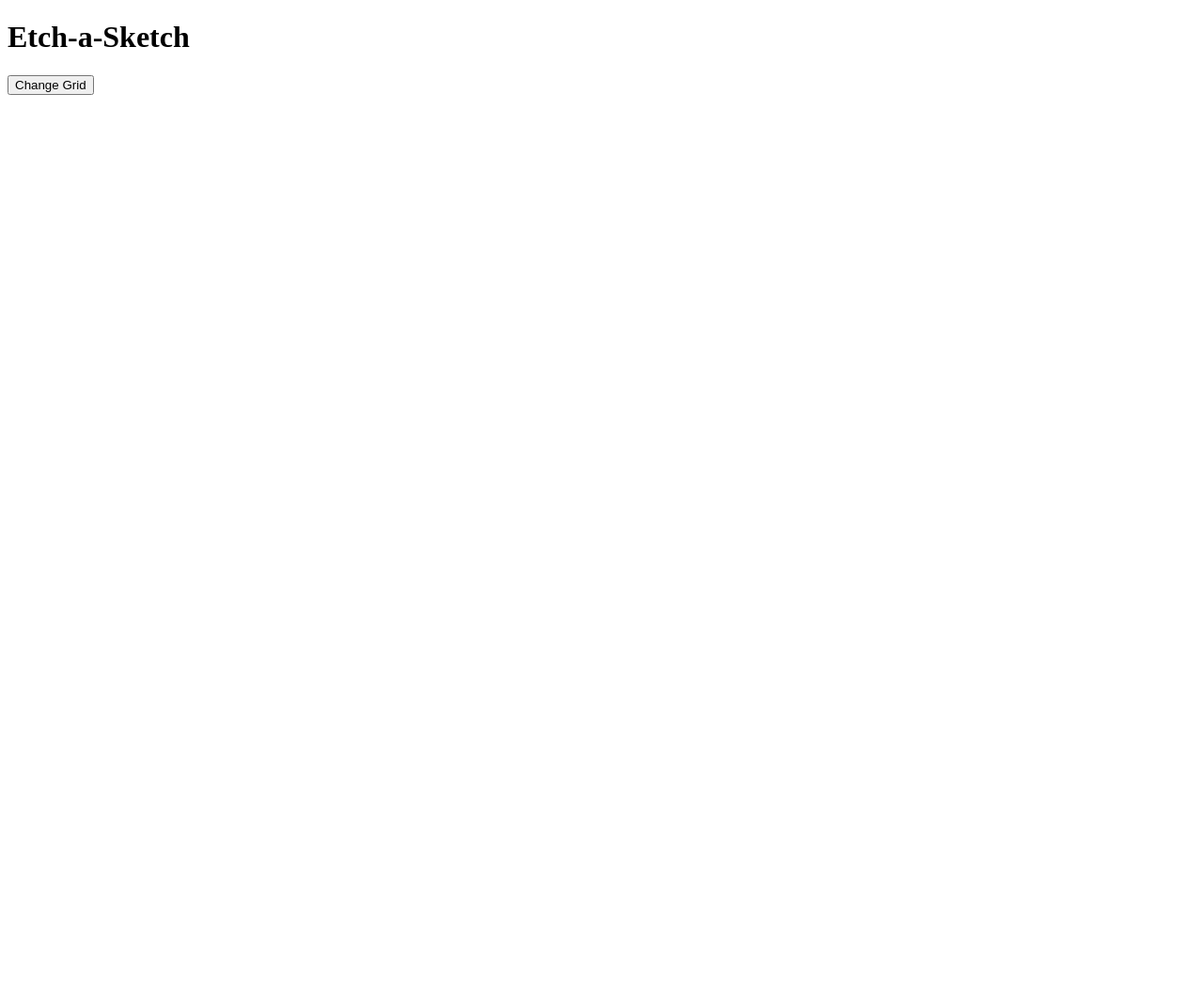
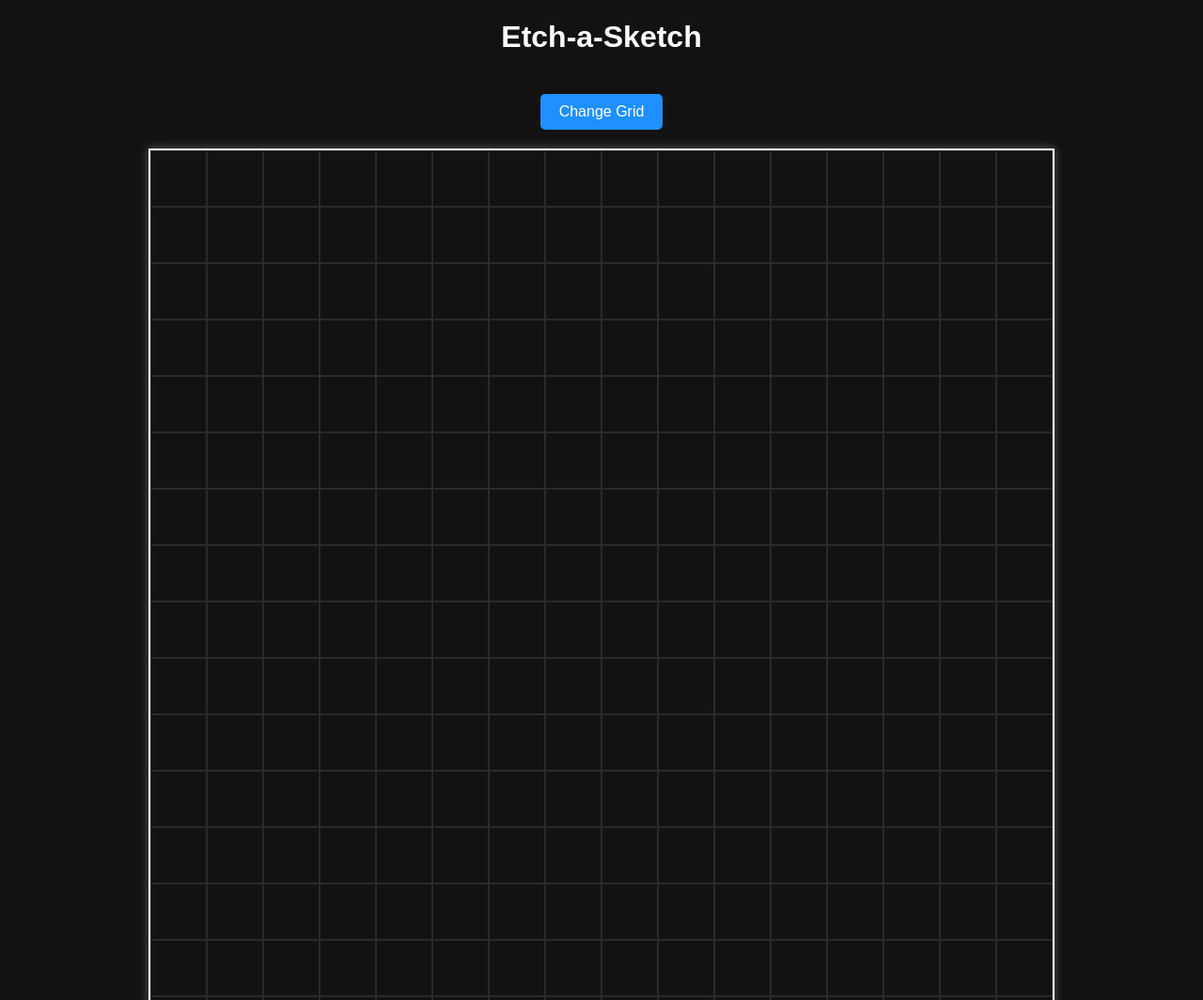
Before and after one commit to sgm-234/Etch-a-Sketch, a plain HTML site: page index.html in a window 1280 px wide. Shown: the top 1064 px of the page at 94% size. Drawn offline with Linux system fonts and the light colour scheme.

Commit message:
Update styles.css

```diff
--- a/styles.css
+++ b/styles.css
@@ -1,11 +1,41 @@
-#container{
-    display:flex;
-    flex-wrap:wrap;
-    width: 960px;
-    height: 960px;
+body {
+  display: flex;
+  flex-direction: column;
+  align-items: center;
+  background-color: #121212;
+  color: white;
+  font-family: Arial, sans-serif;
+  height: 100vh;
+  margin: 0;
+  gap: 20px;
 }
 
+#container {
+  display: flex;
+  flex-wrap: wrap;
+  width: 960px;
+  height: 960px;
+  border: 2px solid white;
+  box-shadow: 0 0 10px rgba(255, 255, 255, 0.3);
+}
 
 .square {
-    box-sizing: border-box;
+  box-sizing: border-box;
+  border: 1px solid #2a2a2a;
+  transition: background-color 0.2s;
 }
+
+button {
+  padding: 10px 20px;
+  border: none;
+  border-radius: 5px;
+  background-color: #1e90ff;
+  color: white;
+  font-size: 16px;
+  cursor: pointer;
+  transition: background-color 0.2s;
+}
+
+button:hover {
+  background-color: #63a4ff;
+}
```
